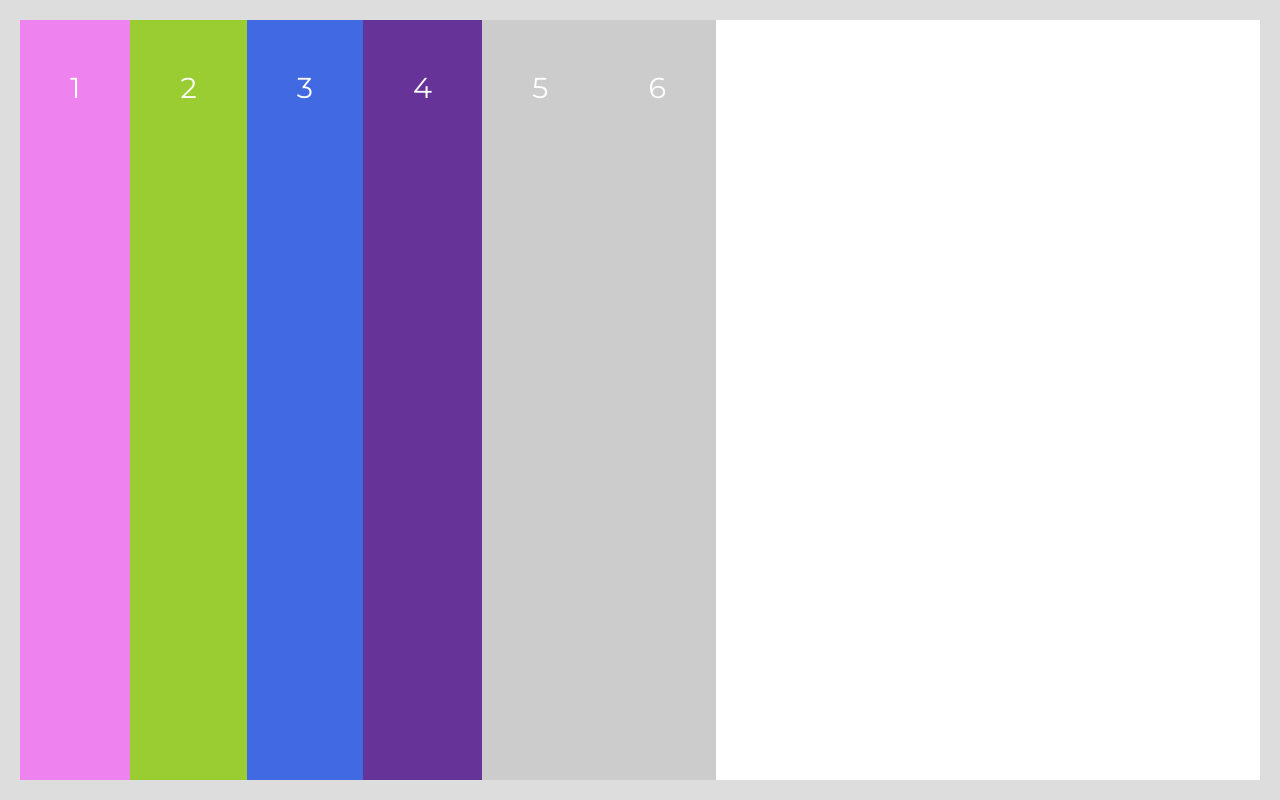
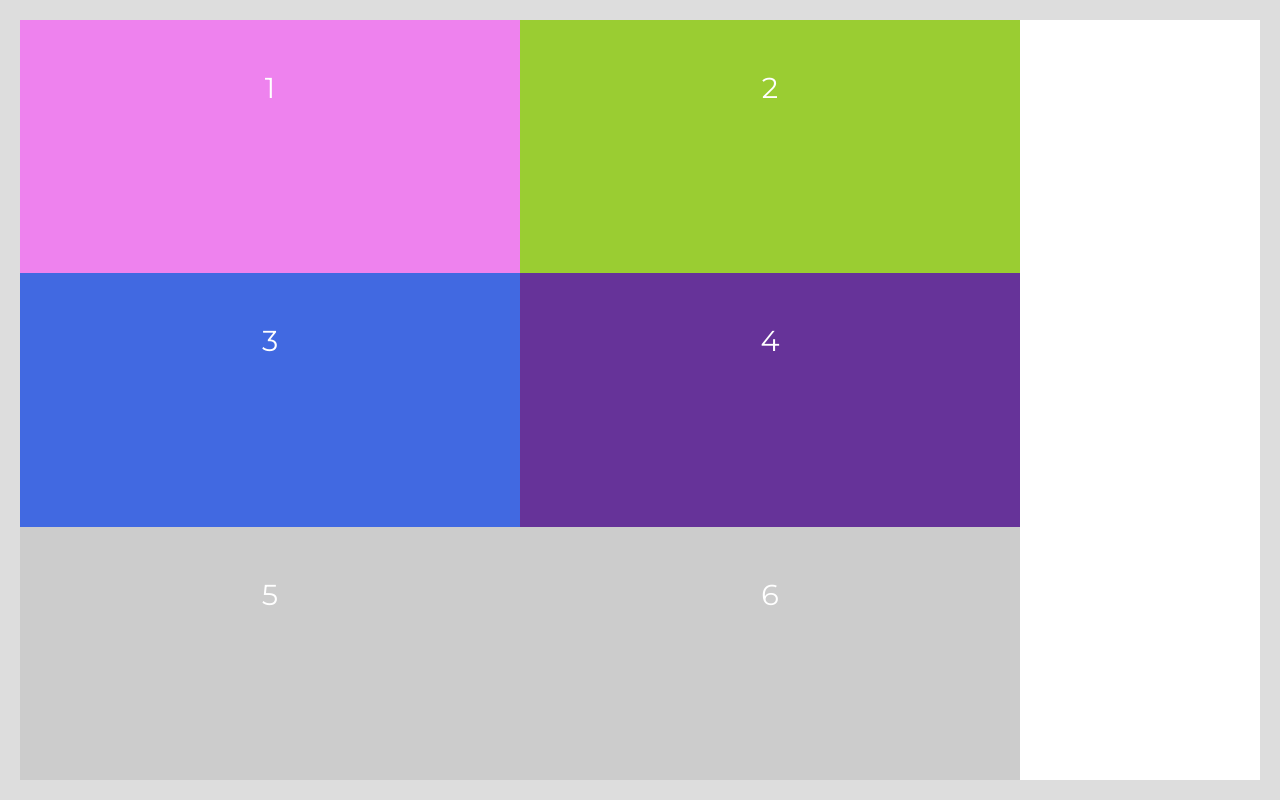
Before and after one commit to shajal-kumer/flexbox-practice, a plain HTML site: page index.html in a window 1280 px wide. Drawn offline with Linux system fonts and the light colour scheme.

Commit message:
flex-container properties practice

```diff
--- a/style.css
+++ b/style.css
@@ -35,3 +35,46 @@
 	/* align-content: space-between; */
 	/* align-content: space-evenly; */
 }
+
+/* item properties  */
+
+/* order --> by default every item order is 0, lower value mean front side or first position */
+/* .one {
+	order: 1;
+}
+.two {
+	order: 3;
+}
+.three {
+	order: 2;
+}
+ */
+
+/*  flex grow */
+/* tells the browser how much a flex item will grow relative to the rest of the flex items in the flex container. */
+
+/* by default flex-grow: 0  don't grow */
+
+.item {
+	/* flex-grow: 1; */
+}
+
+/* flex-shrink */
+/* by default flex-shrink: 1  --> will shrink for responsive */
+
+.one {
+	flex-shrink: 2; /* will two time shrink than other item*/
+}
+
+/* flex-basis */
+/*  flex-basis === min-width + max-width  */
+/* always use flex-basis dont use min-width */
+.item {
+	/* min-width: 500px; /* will show horizontal bar*/
+	flex-basis: 500px;
+}
+
+/* flex  : felx-grow flex-shrink flex-basis */
+/* .item {
+	flex: 0 1 100px;
+} */
```
